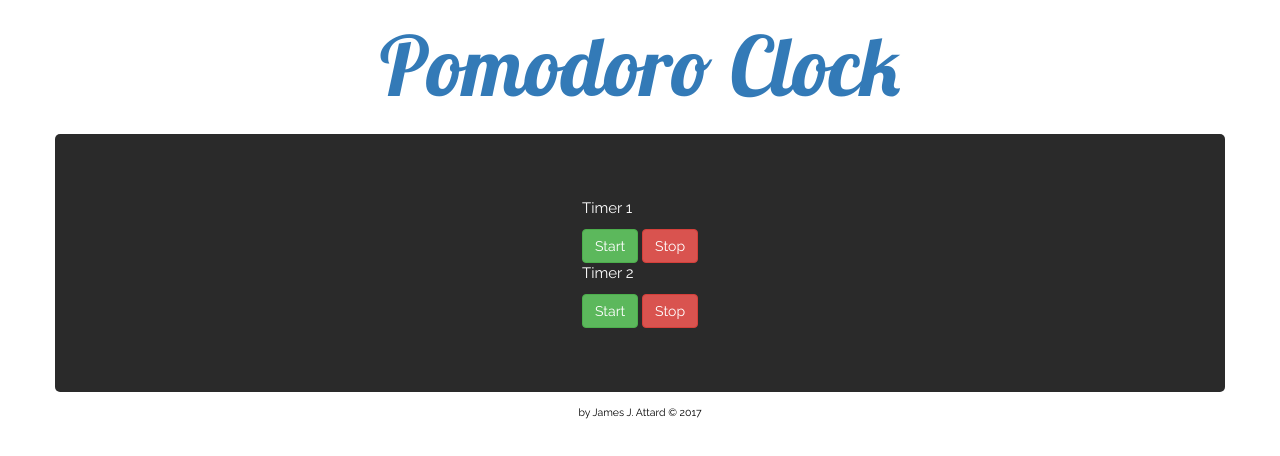
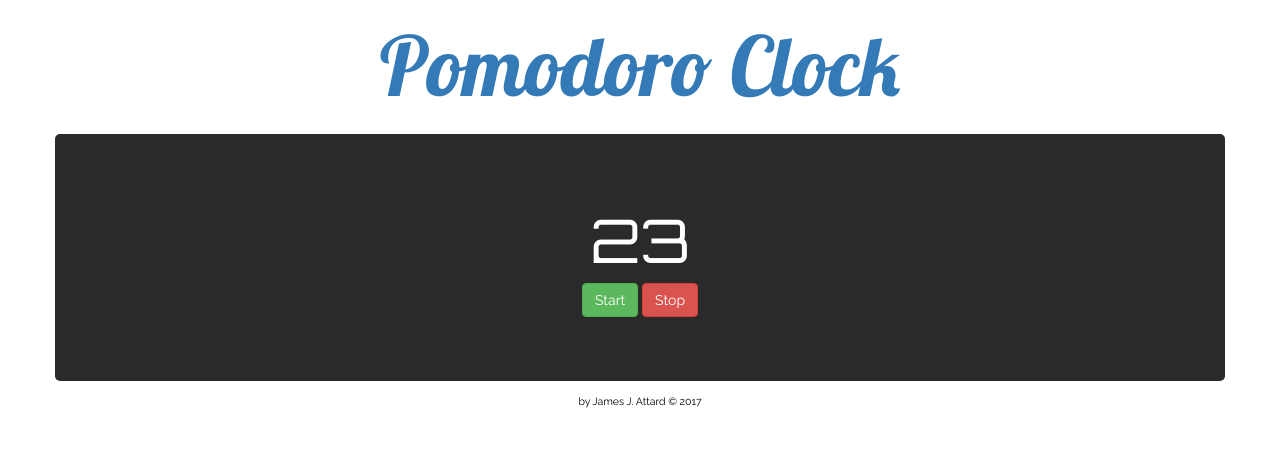
Before and after one commit to jamesattard/pomodoroClock, a plain HTML site: page index.html in a window 1280 px wide. Both pictures are taken after a click on the link "Start". Drawn offline with nearby package versions, Linux system fonts and the light colour scheme.

Commit message:
Added jQuery display functionality

```diff
--- a/css/style.css
+++ b/css/style.css
@@ -40,3 +40,8 @@ h1 {
   text-align: center;
   margin: auto;
 }
+
+#timerDisplay {
+  font-family: 'Orbitron', sans-serif;
+  font-size: 4em;
+}
--- a/index.html
+++ b/index.html
@@ -25,14 +25,11 @@
 
     <!-- Pomodoro Container -->
     <div class="container">
-      <div class="timerControl">
-        <p>Timer 1</p>
-        <a class="btn btn-success" id="startBtn1">Start</a>
-        <a class="btn btn-danger" id="stopBtn1">Stop</a>
-        <p>Timer 2</p>
-        <a class="btn btn-success" id="startBtn2">Start</a>
-        <a class="btn btn-danger" id="stopBtn2">Stop</a>
-      </div>
+      <div id="timerDisplay">25</div>
+        <div class="timerControl">
+          <a class="btn btn-success" id="startBtn1">Start</a>
+          <a class="btn btn-danger" id="stopBtn1">Stop</a>
+        </div>
     </div>
 
     <!-- Footer -->
--- a/js/index.js
+++ b/js/index.js
@@ -2,34 +2,42 @@ $(document).ready(function(){
 
   // Timer constructor
   function Timer(interval) {
-    var self = this;
+    var self = this;            // Save object scope
+    var rstInterval = interval; // Save interval value
 
     self.startTimer = function() {
       self.handler = setInterval(function() {
         self.countDown();
-      }, 1000);
+      }, 1000);                 // Run countDown() every 1s
     };
 
     self.stopTimer = function() {
       clearInterval(self.handler);
+      interval = rstInterval;
+      self.displayTimer();
     };
+
+    self.pauseTimer = function() {
+      clearInterval(self.handler);
+    }
 
     self.countDown = function() {
       if (interval > 0){
-        console.log(interval);
         interval--;
+        self.displayTimer();
       };
     };
+
+    self.displayTimer = function() {
+      $("#timerDisplay").html(interval);
+    }
   }
 
   // Instantiate timers
-  var timer1 = new Timer(10);
-  var timer2 = new Timer(5);
+  var timer1 = new Timer(25);
 
-  // Bind another timer with click event
+  // Bind timers with click event
   $('#startBtn1').click(function(){timer1.startTimer();})
   $('#stopBtn1').click(function(){timer1.stopTimer();})
-  $('#startBtn2').click(function(){timer2.startTimer();})
-  $('#stopBtn2').click(function(){timer2.stopTimer();})
 
 }); // end of DRF
```
